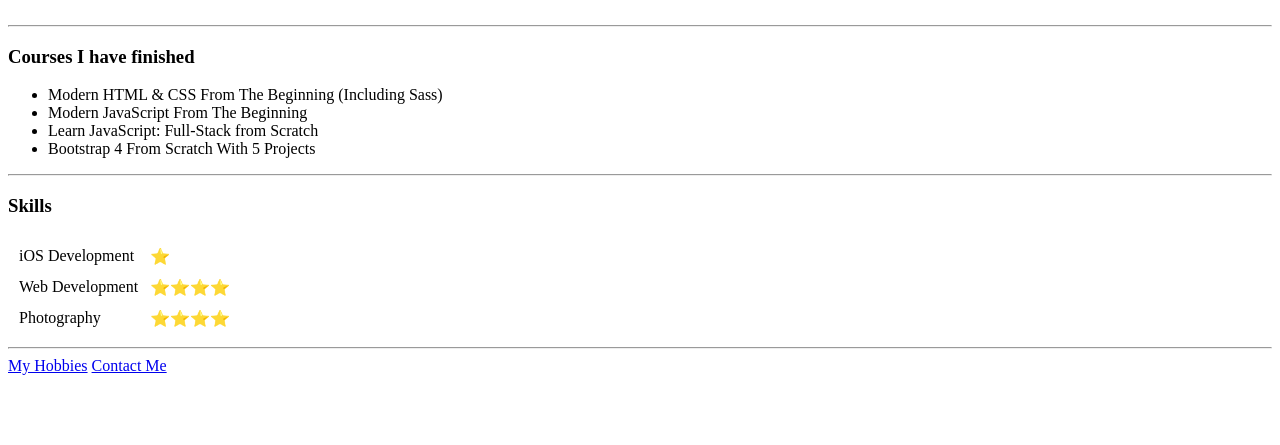
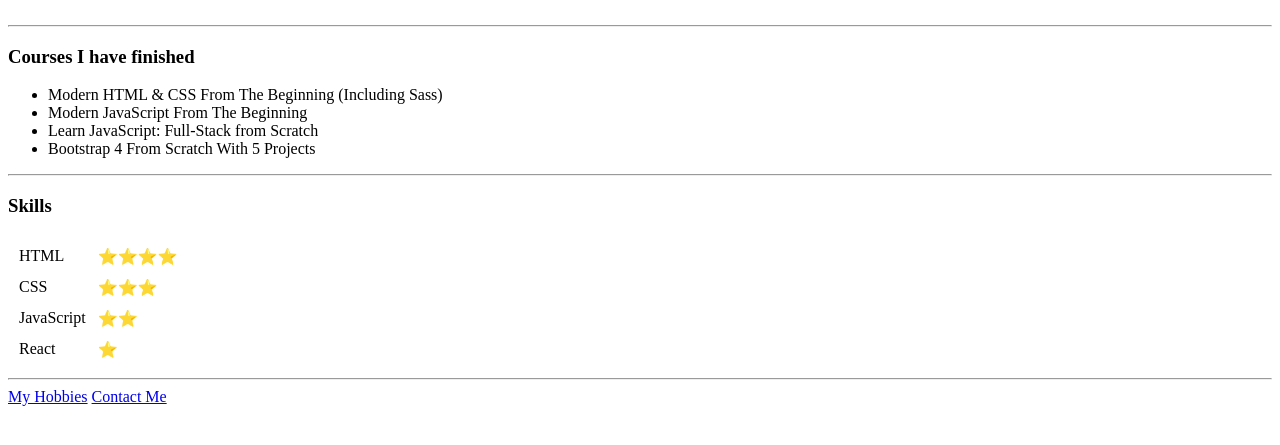
Before and after one commit to JDesigns716/cv, a plain HTML site: page index.html in a window 1280 px wide. Shown: the part 187-632 px from the top of the page. Drawn offline with Linux system fonts and the light colour scheme.

Commit message:
updated skills

```diff
--- a/index.html
+++ b/index.html
@@ -63,17 +63,20 @@
   <h3>Skills</h3>
   <table cellspacing="10">
     <tr>
-      <td>iOS Development</td>
-      <td>⭐️</td>
-    </tr>
-    <tr>
-      <td>Web Development</td>
+      <td>HTML</td>
       <td>⭐️⭐️⭐️⭐️</td>
     </tr>
     <tr>
-      <td>Photography</td>
-      <td>⭐️⭐️⭐️⭐️</td>
+      <td>CSS</td>
+      <td>⭐️⭐️⭐️</td>
     </tr>
+    <tr>
+      <td>JavaScript</td>
+      <td>⭐️⭐️</td>
+    </tr>
+    <tr>
+      <td>React</td>
+      <td>⭐️</td>
   </table>
   <hr />
   <a href="hobbies.html">My Hobbies</a>
```
